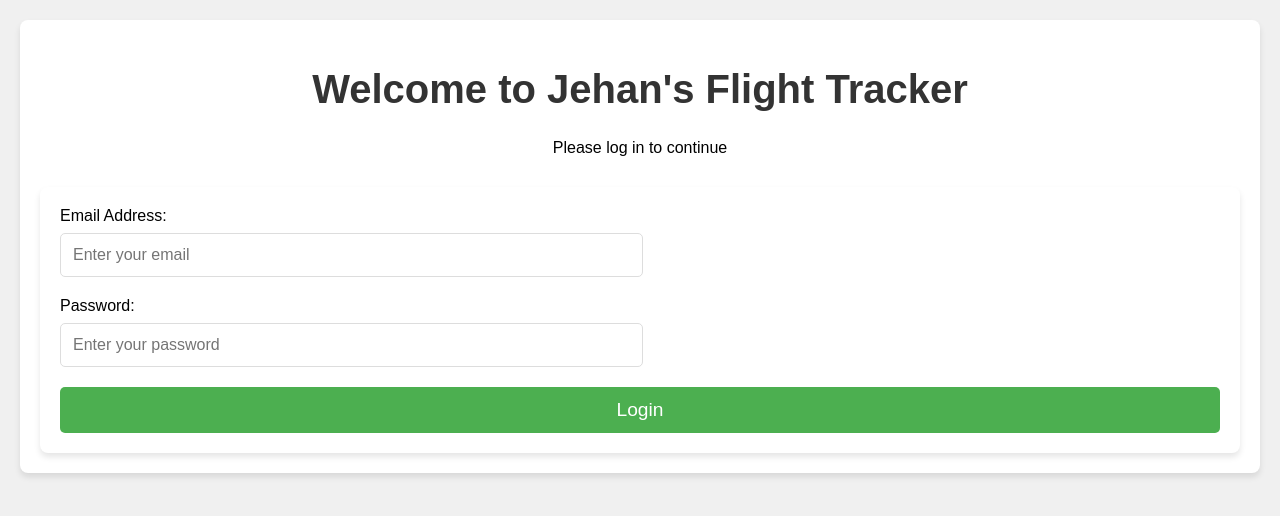
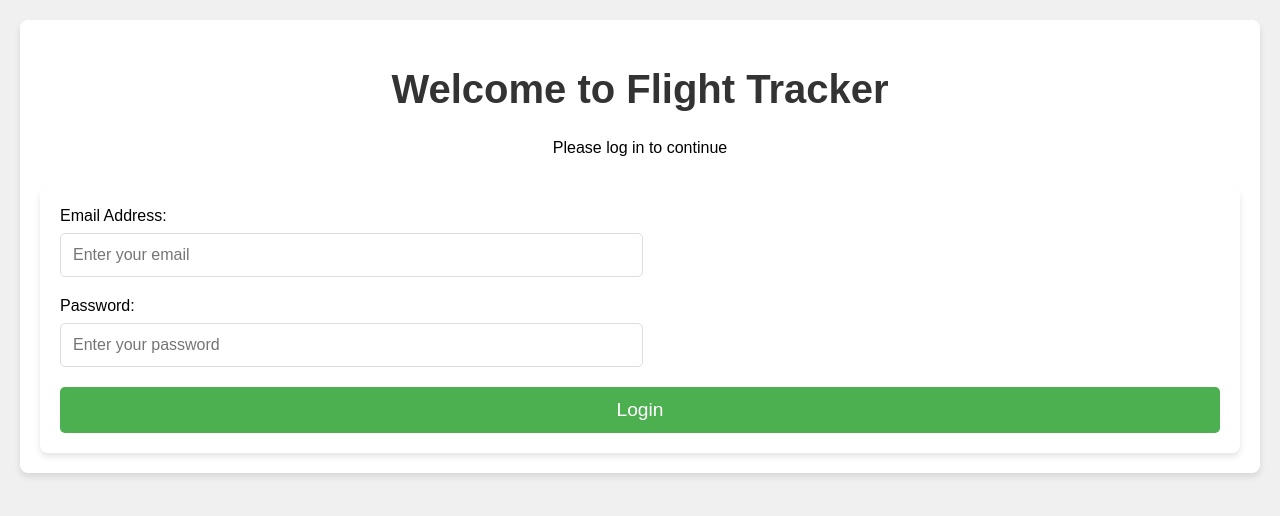
Before and after one commit to jehanwijesinghe/flight-tracker, a plain HTML site: page index.html in a window 1280 px wide. Drawn offline with Linux system fonts and the light colour scheme.

Commit message:
Changed title

```diff
--- a/index.html
+++ b/index.html
@@ -15,7 +15,7 @@
 <body>
   <div class="container login-container">
     <header>
-      <h1>Welcome to Jehan's Flight Tracker</h1>
+      <h1>Welcome to Flight Tracker</h1>
       <p>Please log in to continue</p>
     </header>
 
```
